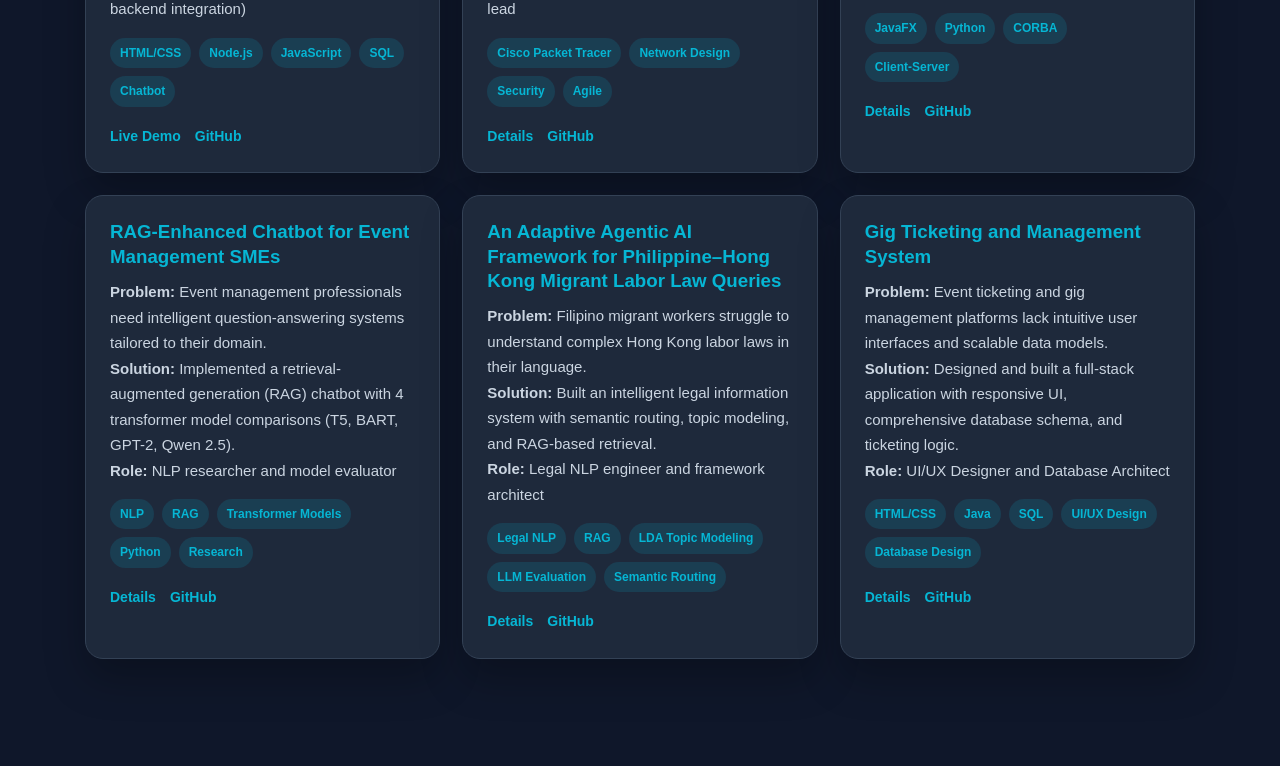
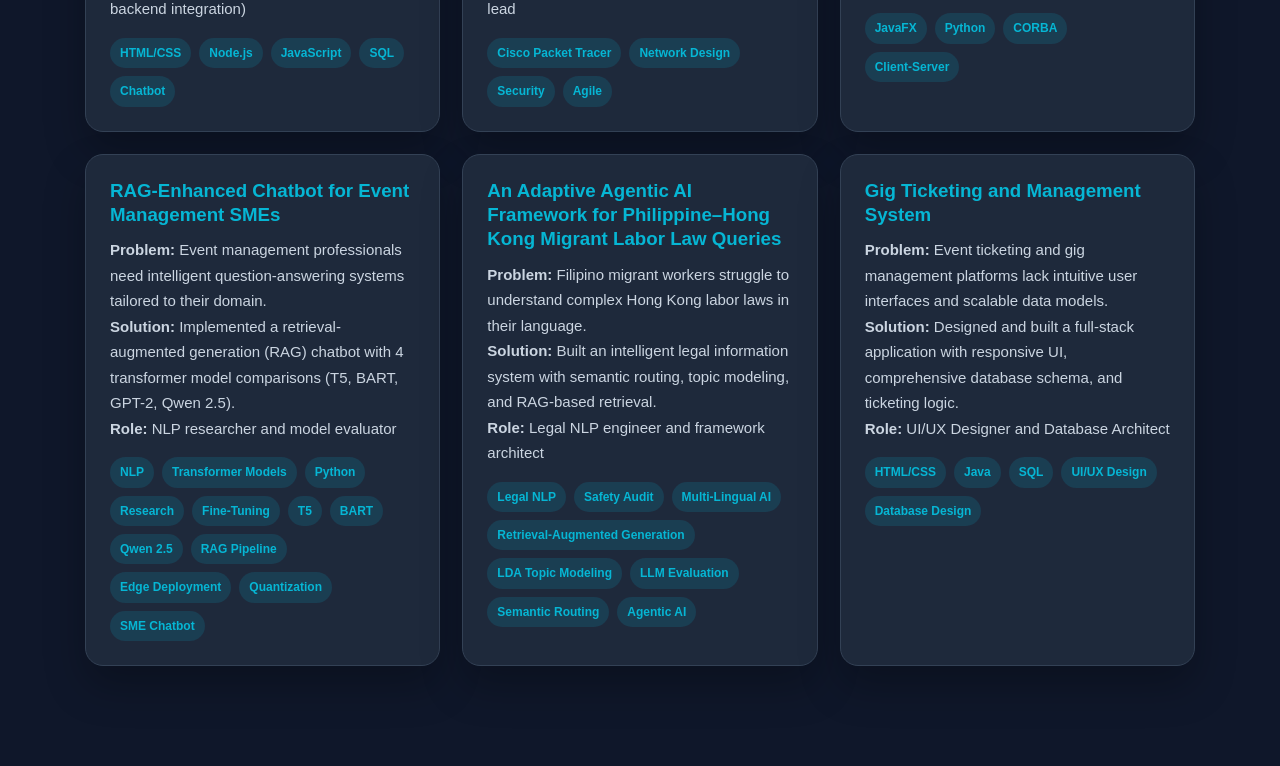
Before and after one commit to Ianzzkieee/ian-portfolio, a plain HTML site: page index.html in a window 1280 px wide. Shown: the part 2409-3175 px from the top of the page. Drawn offline with Linux system fonts and the light colour scheme.

Commit message:
update resume
updated information on resume file

```diff
--- a/index.html
+++ b/index.html
@@ -182,10 +182,6 @@
               <span>Chatbot</span>
             </div>
 
-            <div class="project-links">
-              <a href="#" target="_blank">Live Demo</a>
-              <a href="#" target="_blank">GitHub</a>
-            </div>
           </div>
         </article>
 
@@ -205,10 +201,6 @@
               <span>Agile</span>
             </div>
 
-            <div class="project-links">
-              <a href="#" target="_blank">Details</a>
-              <a href="#" target="_blank">GitHub</a>
-            </div>
           </div>
         </article>
 
@@ -228,10 +220,6 @@
               <span>Client-Server</span>
             </div>
 
-            <div class="project-links">
-              <a href="#" target="_blank">Details</a>
-              <a href="#" target="_blank">GitHub</a>
-            </div>
           </div>
         </article>
 
@@ -245,17 +233,20 @@
             </p>
 
             <div class="tags">
-              <span>NLP</span>
-              <span>RAG</span>
-              <span>Transformer Models</span>
-              <span>Python</span>
-              <span>Research</span>
+            <span>NLP</span>
+            <span>Transformer Models</span>
+            <span>Python</span>
+            <span>Research</span>
+            <span>Fine-Tuning</span>
+            <span>T5</span>
+            <span>BART</span>
+            <span>Qwen 2.5</span>
+            <span>RAG Pipeline</span>
+            <span>Edge Deployment</span>
+            <span>Quantization</span>
+            <span>SME Chatbot</span>
             </div>
 
-            <div class="project-links">
-              <a href="#" target="_blank">Details</a>
-              <a href="#" target="_blank">GitHub</a>
-            </div>
           </div>
         </article>
 
@@ -270,16 +261,15 @@
 
             <div class="tags">
               <span>Legal NLP</span>
-              <span>RAG</span>
+              <span>Safety Audit</span>
+              <span>Multi-Lingual AI</span>
+              <span>Retrieval-Augmented Generation</span>
               <span>LDA Topic Modeling</span>
               <span>LLM Evaluation</span>
               <span>Semantic Routing</span>
+              <span>Agentic AI</span>
             </div>
 
-            <div class="project-links">
-              <a href="#" target="_blank">Details</a>
-              <a href="#" target="_blank">GitHub</a>
-            </div>
           </div>
         </article>
 
@@ -300,10 +290,6 @@
               <span>Database Design</span>
             </div>
 
-            <div class="project-links">
-              <a href="#" target="_blank">Details</a>
-              <a href="#" target="_blank">GitHub</a>
-            </div>
           </div>
         </article>
       </div>
@@ -347,11 +333,14 @@
           </p>
 
           <div class="research-tags">
-            <span>Agentic AI</span>
             <span>Legal NLP</span>
-            <span>RAG</span>
-            <span>Semantic Routing</span>
-            <span>Human-in-the-Loop</span>
+              <span>Safety Audit</span>
+              <span>Multi-Lingual AI</span>
+              <span>Retrieval-Augmented Generation</span>
+              <span>LDA Topic Modeling</span>
+              <span>LLM Evaluation</span>
+              <span>Semantic Routing</span>
+              <span>Agentic AI</span>
           </div>
 
           <div class="research-footer">
@@ -404,7 +393,9 @@
             <span>T5</span>
             <span>BART</span>
             <span>Qwen 2.5</span>
-            <span>RAG</span>
+            <span>RAG Pipeline</span>
+            <span>Edge Deployment</span>
+            <span>Quantization</span>
             <span>SME Chatbot</span>
           </div>
 
```
Also changed, not shown: 1 other file.
